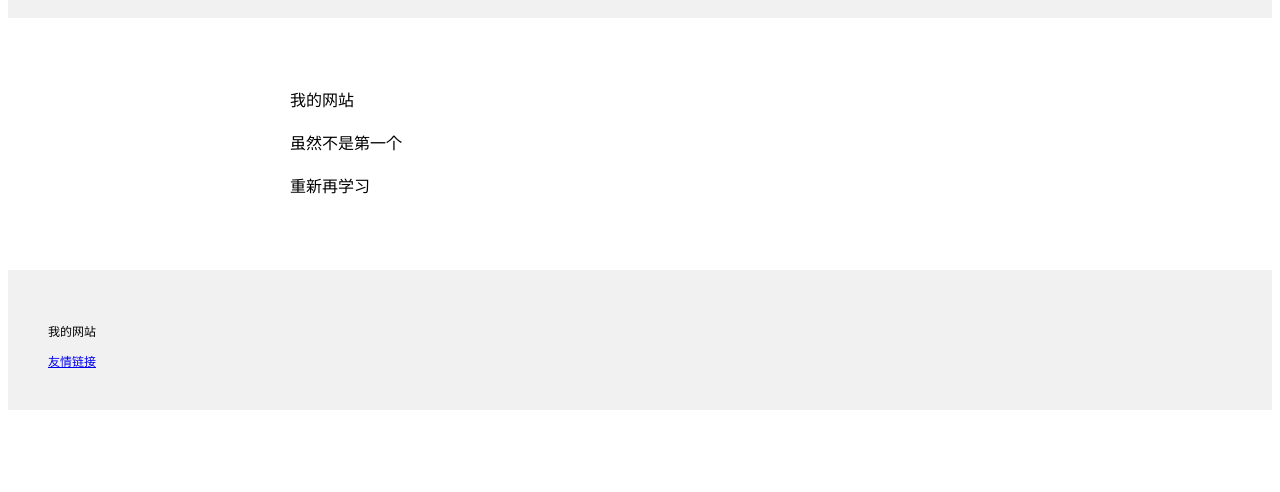
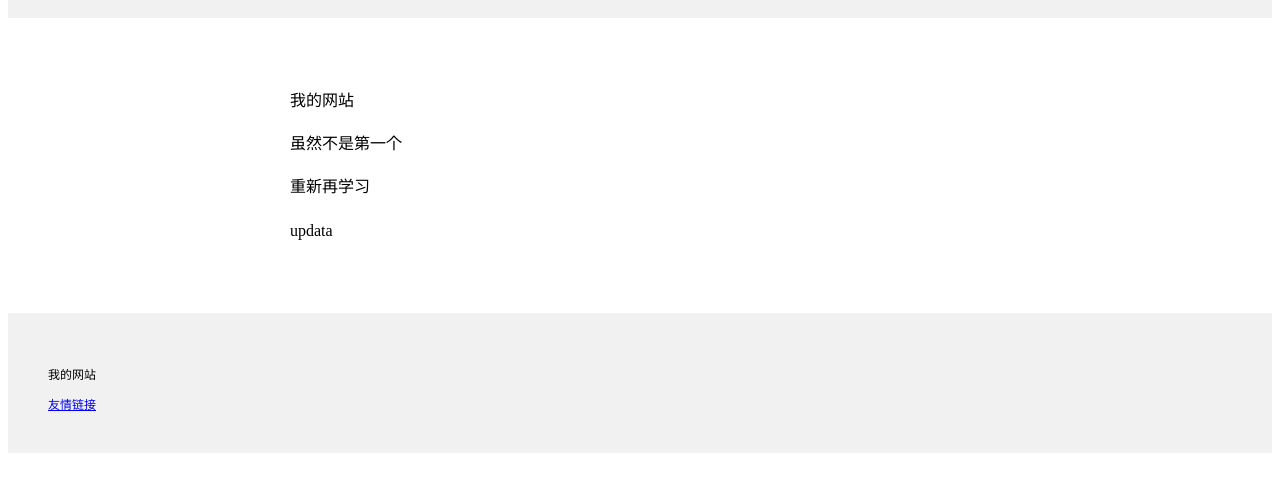
Before and after one commit to Huai888/re01, a plain HTML site: page index.html in a window 1280 px wide. Shown: the part 150-642 px from the top of the page. Drawn offline with Linux system fonts and the light colour scheme.

Commit message:
Update index.html

```diff
--- a/index.html
+++ b/index.html
@@ -25,6 +25,7 @@
             <p>我的网站</p>
             <p>虽然不是第一个</p>
             <p>重新再学习</p>
+            <p>updata<p>
         </div>
         <div style="
         background-color:#f1f1f1;
```
